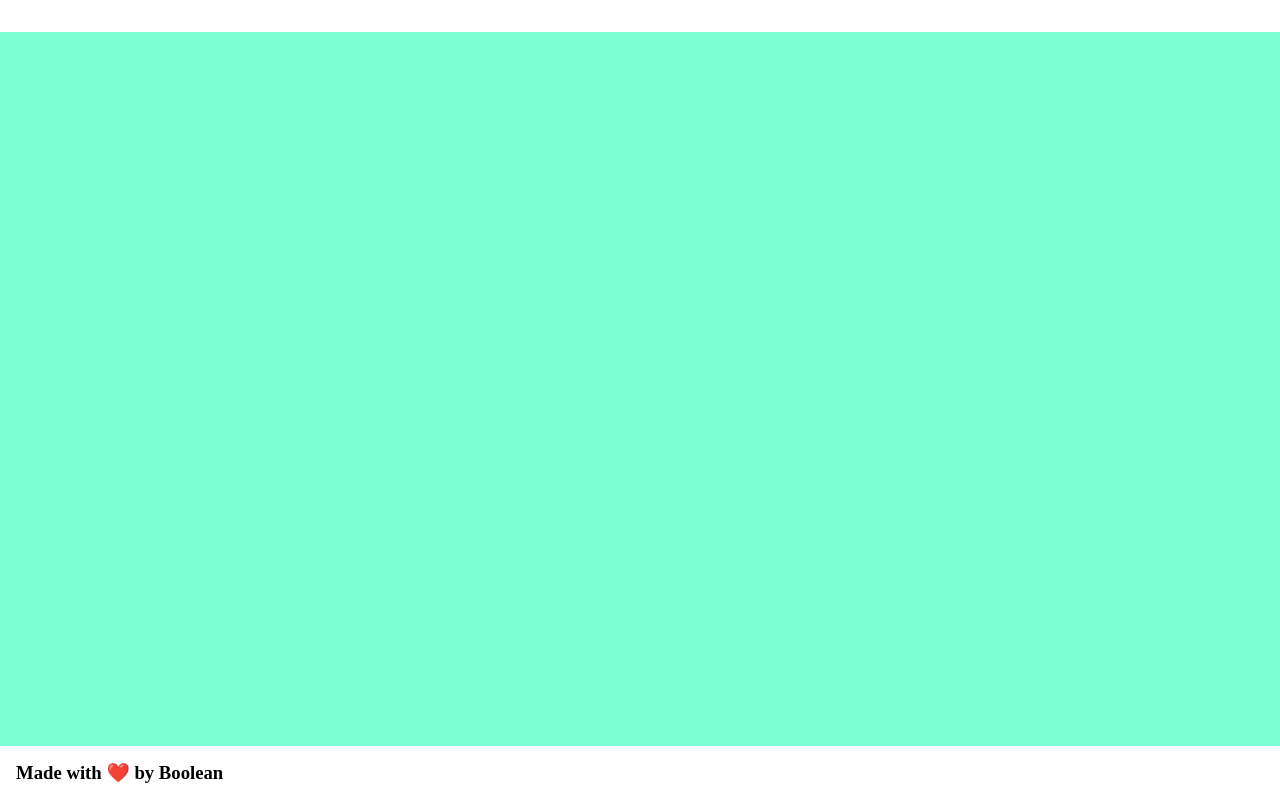
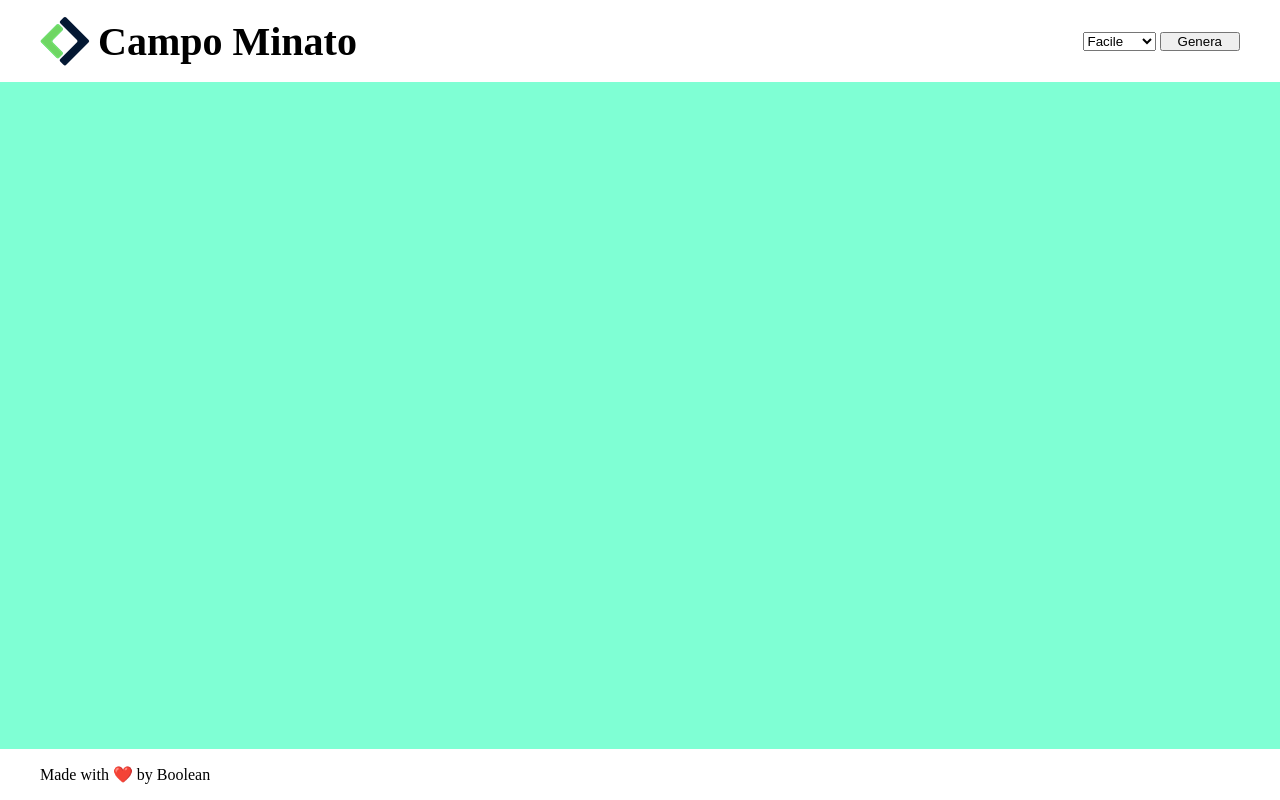
Before and after one commit to Stefano-In91/js-campominato-grid, a plain HTML site: page index.html in a window 1280 px wide. Drawn offline with Linux system fonts and the light colour scheme.

Commit message:
adds css, logo

```diff
--- a/css/style.css
+++ b/css/style.css
@@ -22,3 +22,55 @@ header,
 footer {
   padding: 1rem;
 }
+
+/* HEADER */
+.container {
+  max-width: 1200px;
+  margin: auto;
+  display: flex;
+  justify-content: space-between;
+}
+.flex {
+  display: flex;
+  align-items: center;
+}
+.flex h1 {
+  font-size: 2.5rem;
+  margin-left: 8px;
+}
+#generate-btn {
+  padding-left: 1rem;
+  padding-right: 1rem;
+}
+/* BOARD */
+#board {
+  height: 600px;
+  width: 600px;
+  display: flex;
+  flex-wrap: wrap;
+  align-content: flex-start;
+  margin: auto;
+}
+#board div {
+  display: flex;
+  justify-content: center;
+  align-items: center;
+  border: 1px solid black;
+}
+.board-number-hard {
+  width: calc(100% / 10);
+  height: calc(100% / 10);
+}
+.board-number-n {
+  width: calc(100% / 9);
+  height: calc(100% / 9);
+}
+.board-number-ez {
+  width: calc(100% / 7);
+  height: calc(100% / 7);
+}
+
+.clicked {
+  background-color: blue;
+  color: white;
+}
--- a/index.html
+++ b/index.html
@@ -9,12 +9,31 @@
   </head>
 
   <body>
-    <header></header>
+    <header>
+      <div class="container">
+        <div class="flex">
+          <img src="img/logo.png" alt="logo" />
+          <h1>Campo Minato</h1>
+        </div>
+        <div class="flex">
+          <form id="generator">
+            <select name="difficulty" id="difficulty">
+              <option value="easy">Facile</option>
+              <option value="normal">Normale</option>
+              <option value="hard">Difficile</option>
+            </select>
+            <button id="generate-btn" type="submit">Genera</button>
+          </form>
+        </div>
+      </div>
+    </header>
     <main>
       <div id="board"></div>
     </main>
     <footer>
-      <h3>Made with ❤️ by Boolean</h3>
+      <div class="container">
+        <p>Made with ❤️ by Boolean</p>
+      </div>
     </footer>
     <script src="js/app.js"></script>
   </body>
```
Also changed, not shown: img/logo.png (added).
